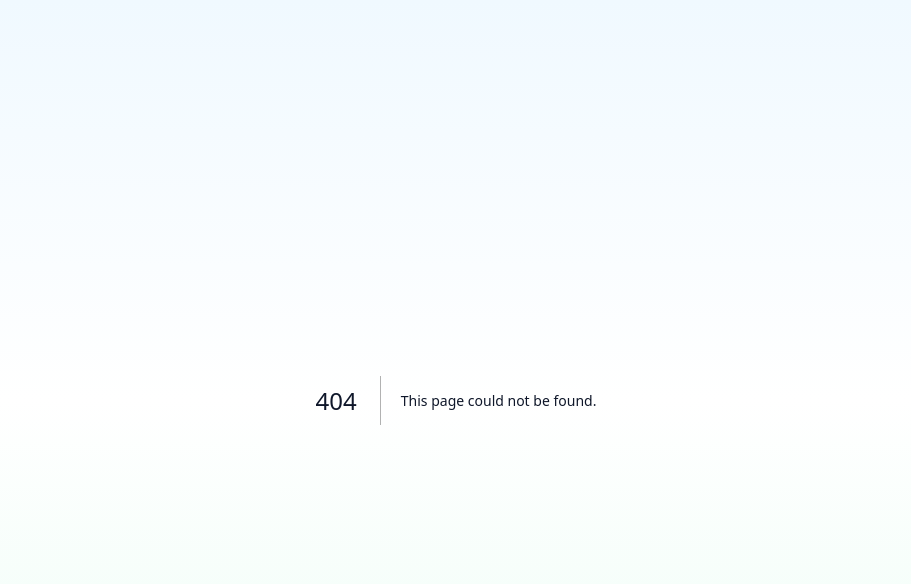
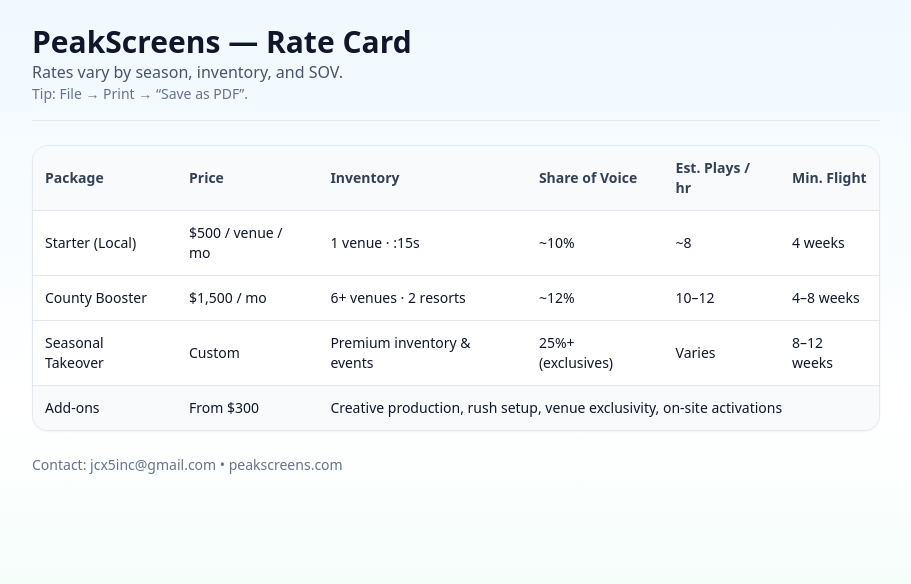
Before and after one commit to jcx5inc-cloud/peakscreens-site, a Next.js app: page /rate-card in a window 1280 px wide. Before the commit this address had no page. Shown: the top 584 px of the page, without its empty margins (184-1095 px from the left). Built offline with nearby package versions, Linux system fonts and the light colour scheme.

Commit message:
Create page.tsx

```diff
--- /dev/null
+++ b/app/rate-card/page.tsx
@@ -0,0 +1,71 @@
+export const metadata = { title: "PeakScreens — Rate Card" };
+
+export default function RateCardPage() {
+  return (
+    <main className="max-w-4xl mx-auto p-6 print:p-0">
+      <header className="mb-6 border-b pb-4">
+        <h1 className="text-3xl font-extrabold">PeakScreens — Rate Card</h1>
+        <p className="text-slate-600">Rates vary by season, inventory, and SOV.</p>
+        <p className="text-sm text-slate-500">Tip: File → Print → “Save as PDF”.</p>
+      </header>
+
+      <section className="overflow-x-auto rounded-2xl border border-slate-200 bg-white shadow-sm print:shadow-none">
+        <table className="w-full text-sm">
+          <thead className="bg-slate-50 text-slate-700">
+            <tr>
+              <th className="text-left font-semibold p-3">Package</th>
+              <th className="text-left font-semibold p-3">Price</th>
+              <th className="text-left font-semibold p-3">Inventory</th>
+              <th className="text-left font-semibold p-3">Share of Voice</th>
+              <th className="text-left font-semibold p-3">Est. Plays / hr</th>
+              <th className="text-left font-semibold p-3">Min. Flight</th>
+            </tr>
+          </thead>
+          <tbody>
+            <tr className="border-t">
+              <td className="p-3 font-medium">Starter (Local)</td>
+              <td className="p-3">$500 / venue / mo</td>
+              <td className="p-3">1 venue · :15s</td>
+              <td className="p-3">~10%</td>
+              <td className="p-3">~8</td>
+              <td className="p-3">4 weeks</td>
+            </tr>
+            <tr className="border-t">
+              <td className="p-3 font-medium">County Booster</td>
+              <td className="p-3">$1,500 / mo</td>
+              <td className="p-3">6+ venues · 2 resorts</td>
+              <td className="p-3">~12%</td>
+              <td className="p-3">10–12</td>
+              <td className="p-3">4–8 weeks</td>
+            </tr>
+            <tr className="border-t">
+              <td className="p-3 font-medium">Seasonal Takeover</td>
+              <td className="p-3">Custom</td>
+              <td className="p-3">Premium inventory & events</td>
+              <td className="p-3">25%+ (exclusives)</td>
+              <td className="p-3">Varies</td>
+              <td className="p-3">8–12 weeks</td>
+            </tr>
+            <tr className="border-t bg-slate-50">
+              <td className="p-3 font-medium">Add-ons</td>
+              <td className="p-3">From $300</td>
+              <td className="p-3" colSpan={4}>Creative production, rush setup, venue exclusivity, on-site activations</td>
+            </tr>
+          </tbody>
+        </table>
+      </section>
+
+      <footer className="mt-6 text-sm text-slate-500">
+        Contact: jcx5inc@gmail.com • peakscreens.com
+      </footer>
+
+      <style jsx global>{`
+        @media print {
+          html, body { background: white; }
+          table { page-break-inside: avoid; }
+          a { text-decoration: none; color: inherit; }
+        }
+      `}</style>
+    </main>
+  );
+}
```
